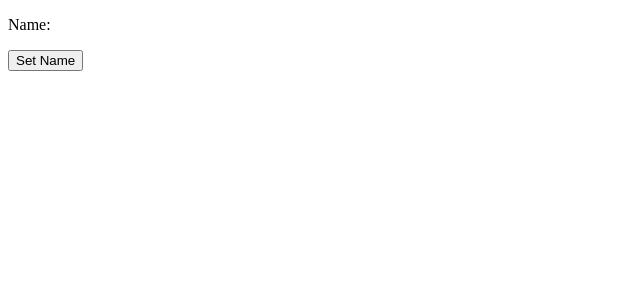
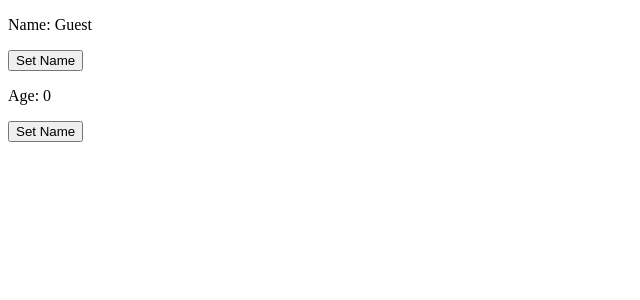
Before and after one commit to Hvk26/ReactApp-Test, a React (Vite) app: page / in a window 1280 px wide. Shown: the top 300 px of the page, without its empty margins (0-640 px from the left). Built offline with nearby package versions, Linux system fonts and the light colour scheme.

Commit message:
added incremental function

```diff
--- a/src/MyComponent.jsx
+++ b/src/MyComponent.jsx
@@ -2,15 +2,23 @@ import React, {useState} from 'react';
 
 function MyComponent(){
 
-    const[name, setName] = useState();
+    const[name, setName] = useState("Guest");
+    const[age, setAge] = useState(0);
 
     const updateName = () =>{
         setName("HVK");
     }
 
+    const increamentAge = () =>{
+        setAge(age + 1);
+    }
+
     return(<div>
         <p>Name: {name}</p>
         <button onClick={updateName}>Set Name</button>
+
+        <p>Age: {age}</p>
+        <button onClick={increamentAge}>Set Name</button>
     </div>);
 
 
```
